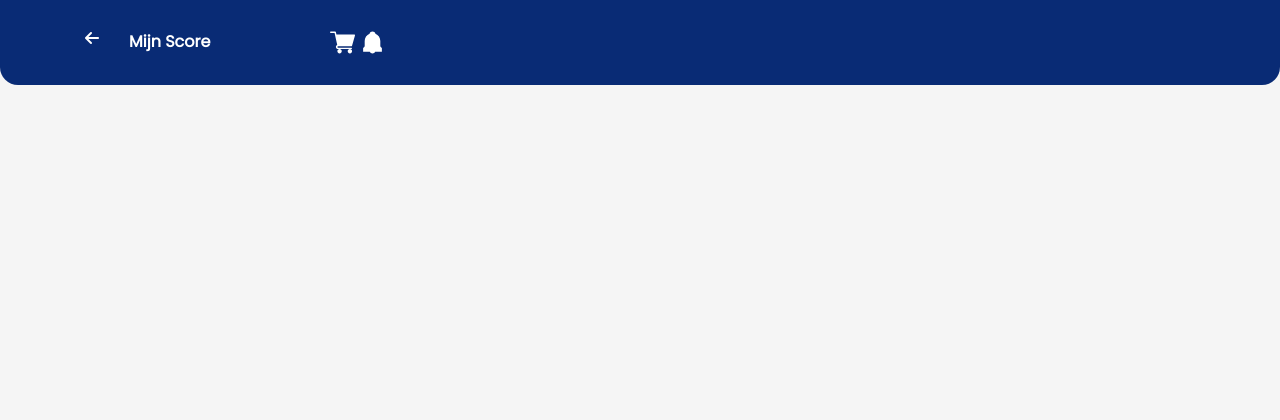
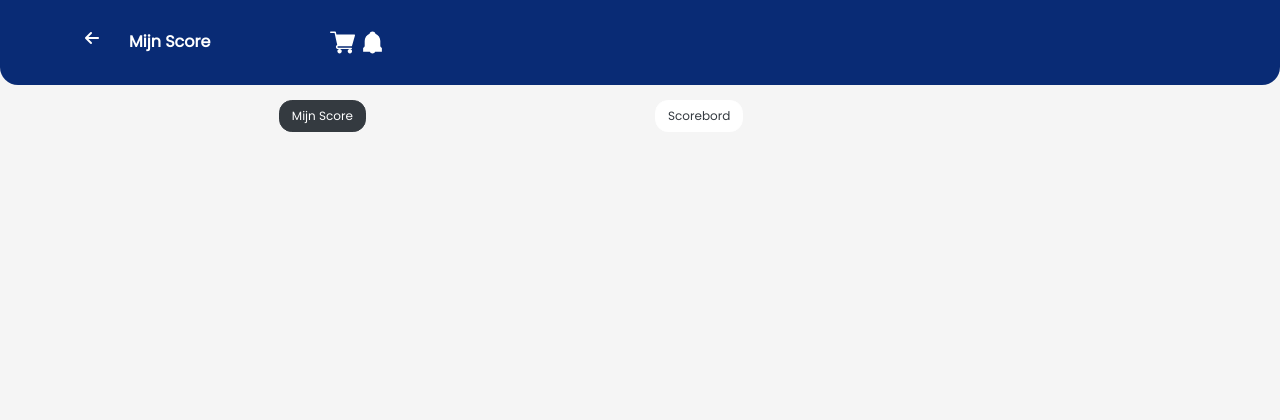
Before and after one commit to iamesat/Groninger-Landschap-App, a PHP site: page /mijn-score.php in a window 1280 px wide. Shown: the top 420 px of the page. Run offline with PHP 8.4, Linux system fonts and the light colour scheme; some libraries are stand-ins or nearby versions.

Commit message:
Update mijn-score.php

```diff
--- a/mijn-score.php
+++ b/mijn-score.php
@@ -4,6 +4,16 @@
 <title>Mijn Score</title>
 
 <body>
+<div class="container">
+    <div class="row justify-content-center">
+   <div class="col routes-buttons">
+  <button type="button" class="btn btn-outline-dark route-page-button active">Mijn Score</button>
+   </div>
+   <div class="col routes-buttons">
+  <button type="button" class="btn btn-outline-dark route-page-button">Scorebord</button>
+   </div>
+ </div>
+</div>
 
 <?php include "include/bottom_navbar.php"; ?>
 <?php include "include/scripts.php"; ?>
```
